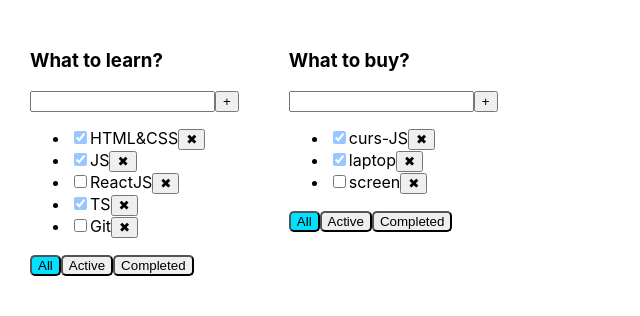
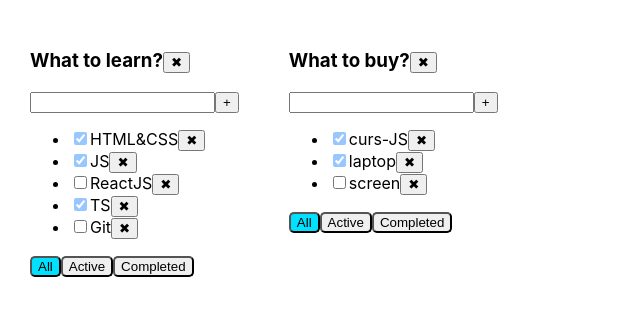
Before and after one commit to AleksanderZabrodski09/MY-TODO-LIST, a React (Create React App) app: page / in a window 1280 px wide. Shown: the top 316 px of the page, without its empty margins (0-640 px from the left). Built offline with nearby package versions, Linux system fonts and the light colour scheme.

Commit message:
create: add removeTodolist  (5)

```diff
--- a/src/App.tsx
+++ b/src/App.tsx
@@ -45,12 +45,16 @@ function App() {
     setTasks({...tasks, [todolistId]:tasks[todolistId].filter(t=>t.id!==taskId)})
 
   }
+  const changeTaskStatus = (todolistId:string, taskId: string, value: boolean) => {
+    setTasks({...tasks, [todolistId]:tasks[todolistId].map(t => t.id === taskId ? {...t, isDone: value} : t)})
+  }
 
   const filterChange = (todolistId:string,value: FilterValueType) => {
     setTodolists(todolists.map(tl=>tl.todolistId===todolistId?{...tl, filter: value}:tl))
   }
-  const changeTaskStatus = (todolistId:string, taskId: string, value: boolean) => {
-    setTasks({...tasks, [todolistId]:tasks[todolistId].map(t => t.id === taskId ? {...t, isDone: value} : t)})
+
+  const removeTodolist=(todolistId:string)=>{
+    setTodolists(todolists.filter(tl=>tl.todolistId===todolistId))
   }
 
 
@@ -78,6 +82,7 @@ function App() {
             filterChange={filterChange}
             filter={tl.filter}
             changeTaskStatus={changeTaskStatus}
+            removeTodolist={removeTodolist}
 
           />
         })
--- a/src/TodoList.tsx
+++ b/src/TodoList.tsx
@@ -7,10 +7,11 @@ type TodoListType = {
   title: string
   task: TaskType[]
   removeTask: (todolistId:string,taskId: string) => void
-  filterChange: (todolistId:string,value: FilterValueType) => void
   filter: FilterValueType
   addTask: (todolistId:string,title: string) => void
   changeTaskStatus: (todolistId:string,taskId: string, value: boolean) => void
+  filterChange: (todolistId:string,value: FilterValueType) => void
+  removeTodolist:(todolistId:string)=>void
 }
 
 type TaskType = {
@@ -59,10 +60,16 @@ export const TodoList = (props: TodoListType) => {
   const changeTaskStatusHandler = (tID: string, eValue: boolean) => {
     props.changeTaskStatus(props.todolistId,tID, eValue)
   }
+const removeTodolistHeader=()=>{
+    props.removeTodolist(props.todolistId)
+}
 
   return (
     <div>
-      <h3>{props.title}</h3>
+      <h3>{props.title}
+        <button onClick={removeTodolistHeader}>✖</button>
+      </h3>
+
       <div>
         <input
           value={title}
```
